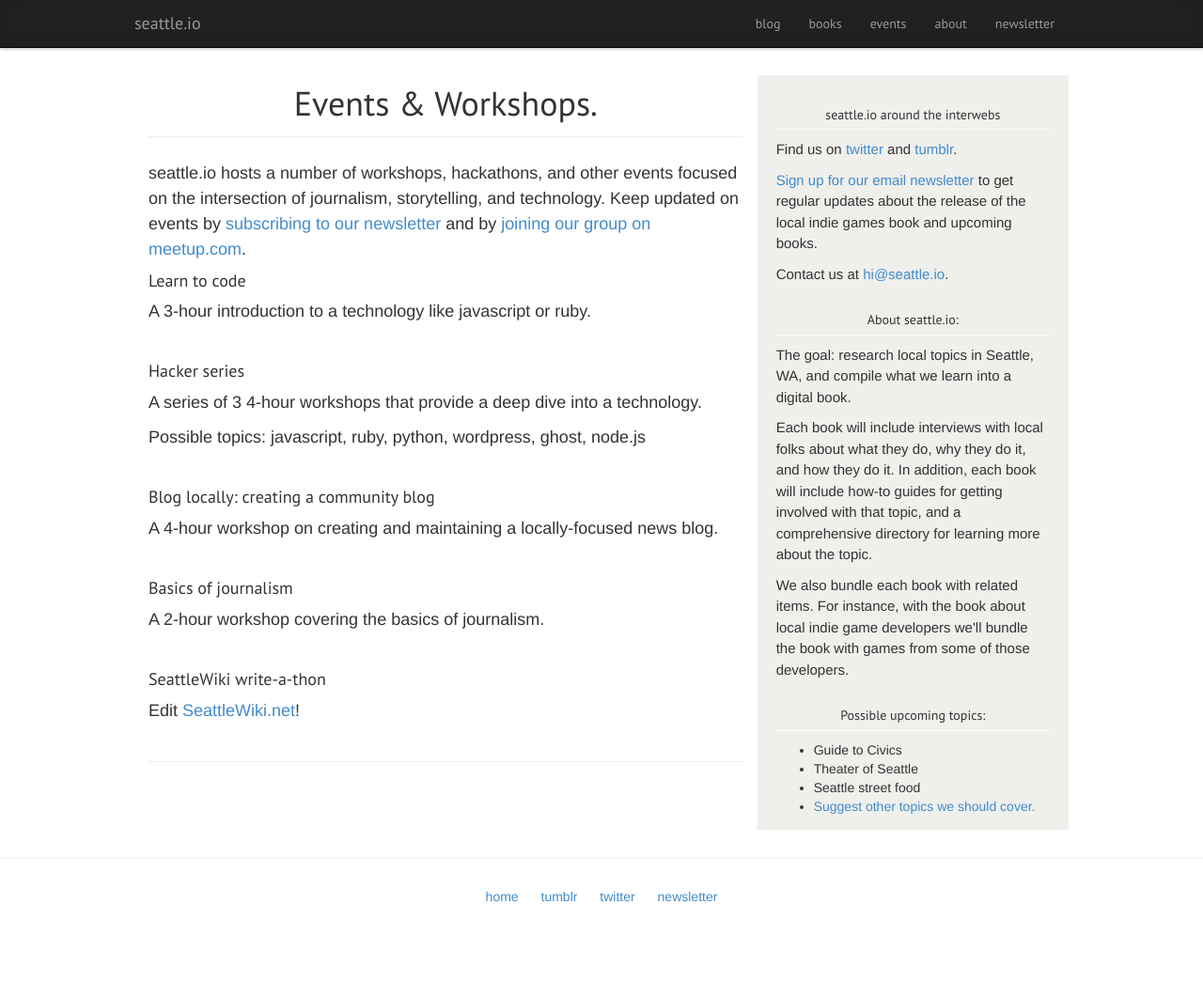
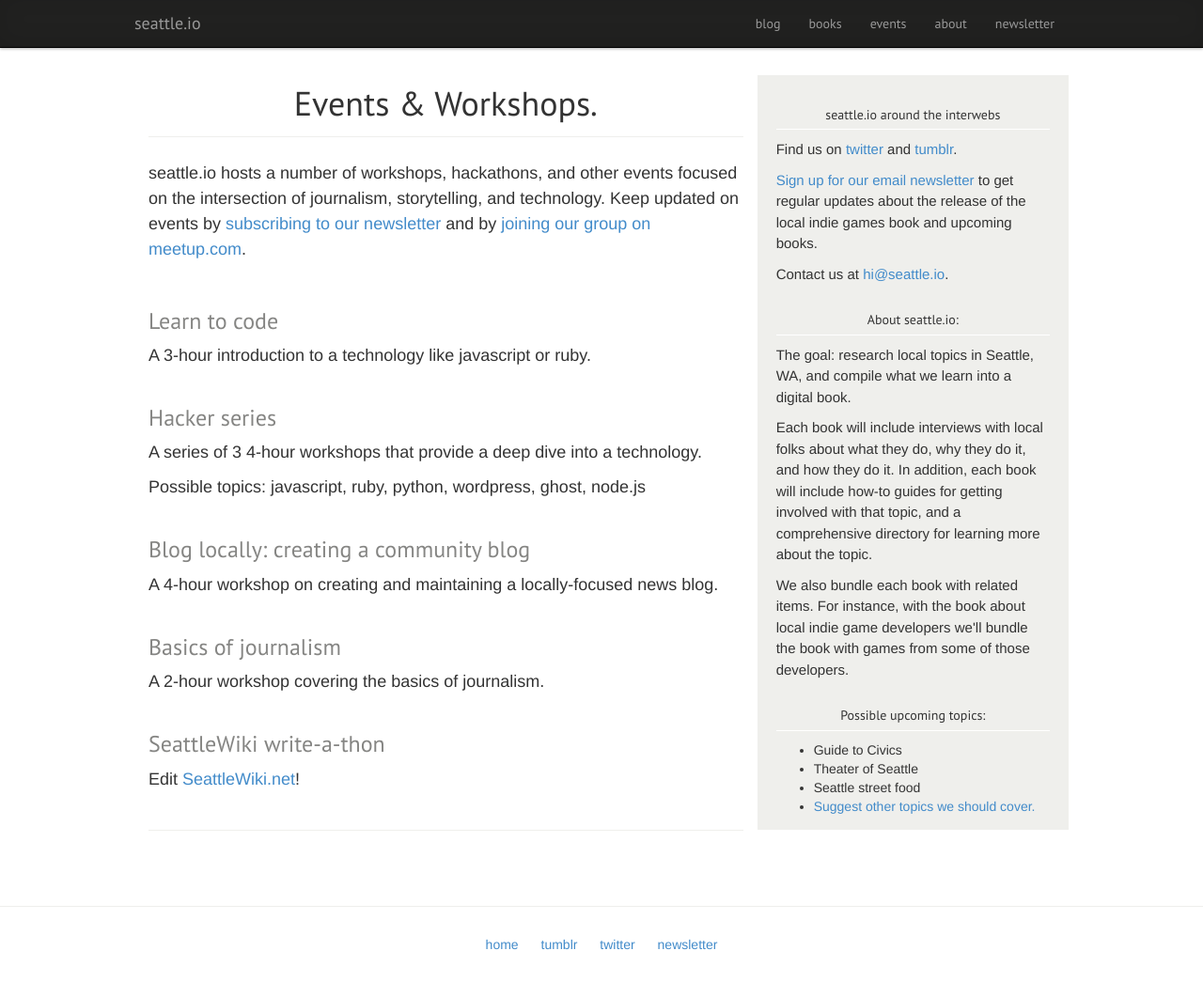
Before and after one commit to seattleio/seattleio.github.com, a Jekyll site: the page built from events/index.html, in a window 1280 px wide and 1045 px high. Shown: the whole window at 94% size. Built offline with Jekyll 4.4.1, drawn with Linux system fonts in a browser that asks for light colours.

```diff
--- a/events/index.html
+++ b/events/index.html
@@ -7,31 +7,31 @@ sidebar: true
   <h1>Events & Workshops.</h1>
 
   <p>seattle.io hosts a number of workshops, hackathons, and other events focused on the intersection of journalism, storytelling, and technology. Keep updated on events by <a href="{{ baseurl }}/newsletter">subscribing to our newsletter</a> and by <a href="http://www.meetup.com/seattle-io/" target="_blank">joining our group on meetup.com</a>.</p>
-
+  <br>
   <div class="group">
     <div class="group-item">
-      <h4>Learn to code</h4>
+      <h3>Learn to code</h3>
       <p>A 3-hour introduction to a technology like javascript or ruby.</p>
     </div>
 
     <div class="group-item">
-      <h4>Hacker series</h4>
+      <h3>Hacker series</h3>
       <p>A series of 3 4-hour workshops that provide a deep dive into a technology.</p>
       <p>Possible topics: javascript, ruby, python, wordpress, ghost, node.js</p>
     </div>
 
     <div class="group-item">
-      <h4>Blog locally: creating a community blog</h4>
+      <h3>Blog locally: creating a community blog</h3>
       <p>A 4-hour workshop on creating and maintaining a locally-focused news blog.</p>
     </div>
 
     <div class="group-item">
-      <h4>Basics of journalism</h4>
+      <h3>Basics of journalism</h3>
       <p>A 2-hour workshop covering the basics of journalism.</p>
     </div>
 
     <div class="group-item">
-      <h4>SeattleWiki write-a-thon</h4>
+      <h3>SeattleWiki write-a-thon</h3>
       <p>Edit <a href="http://seattlewiki.net" target="_blank">SeattleWiki.net</a>!</p>
     </div>
   </div>
```
